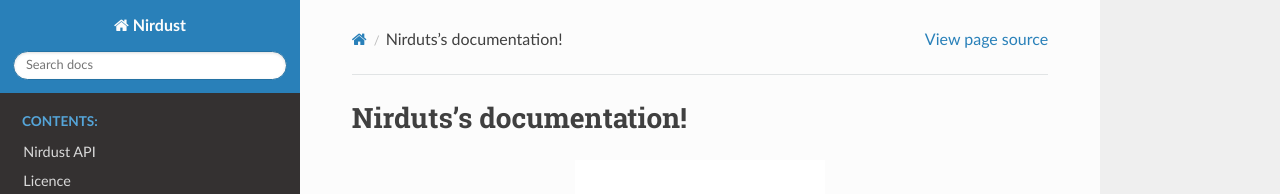
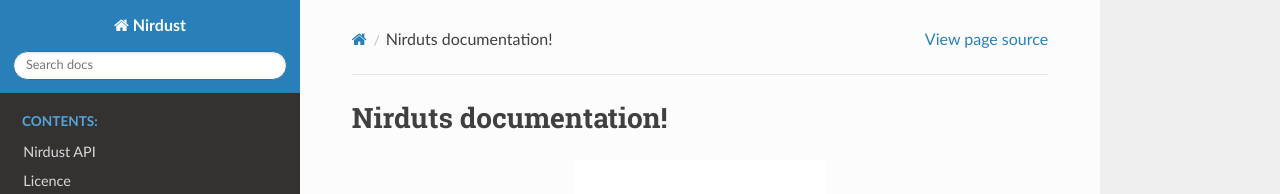
Before and after one commit to Gaiana/nirdust, a Sphinx documentation site: the page built from docs/source/index.rst, in a window 1280 px wide and 900 px high. Shown: the top 194 px of the window. Built offline with Sphinx 7.4.7 and the Read the Docs theme 2.0.0, drawn with Linux system fonts in a browser that asks for light colours.

Commit message:
fixxed typos

```diff
--- a/docs/source/index.rst
+++ b/docs/source/index.rst
@@ -3,7 +3,7 @@
    You can adapt this file completely to your liking, but it should at least
    contain the root `toctree` directive.
 
-Nirduts's documentation!
+Nirduts documentation!
 ========================
 
 .. only:: html
```
